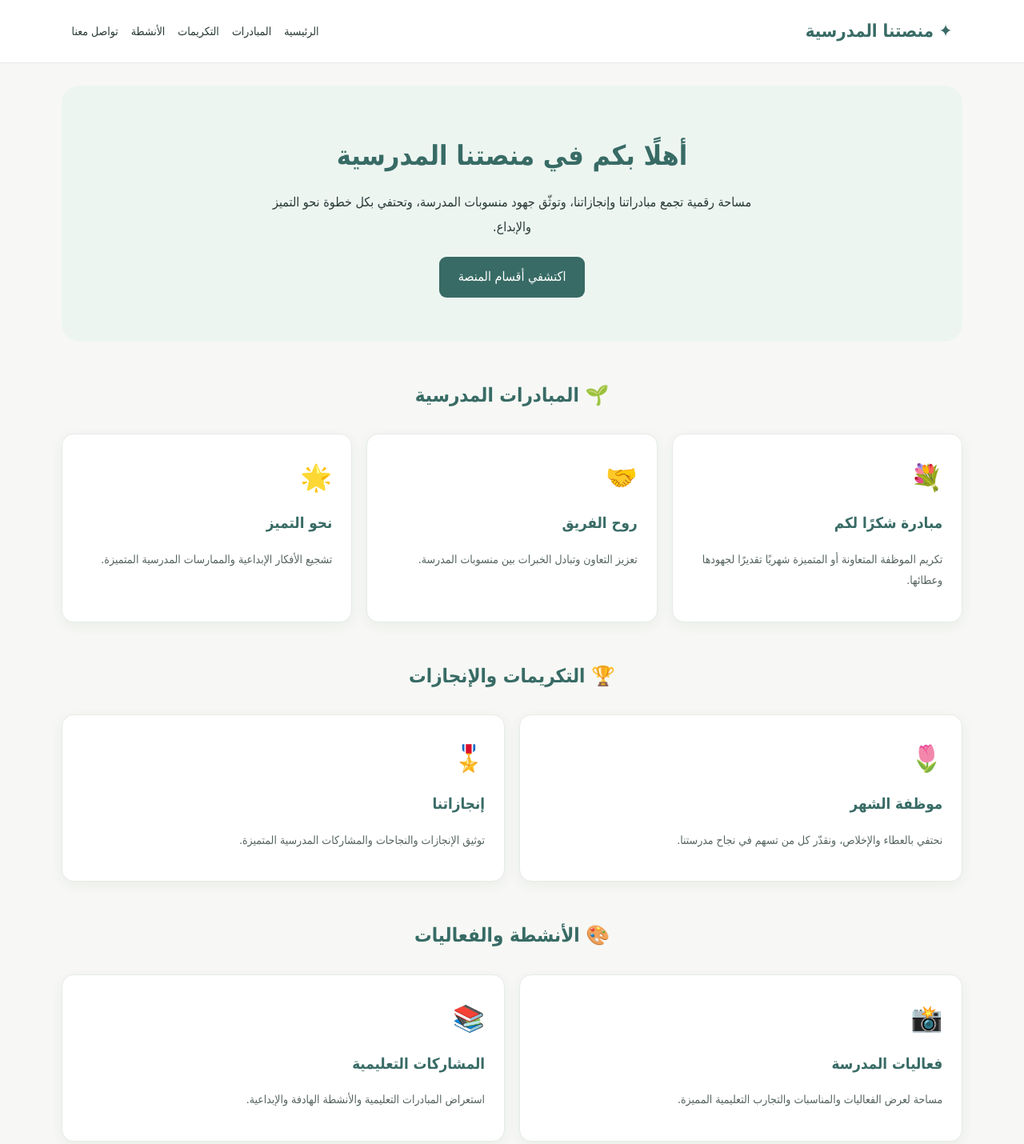
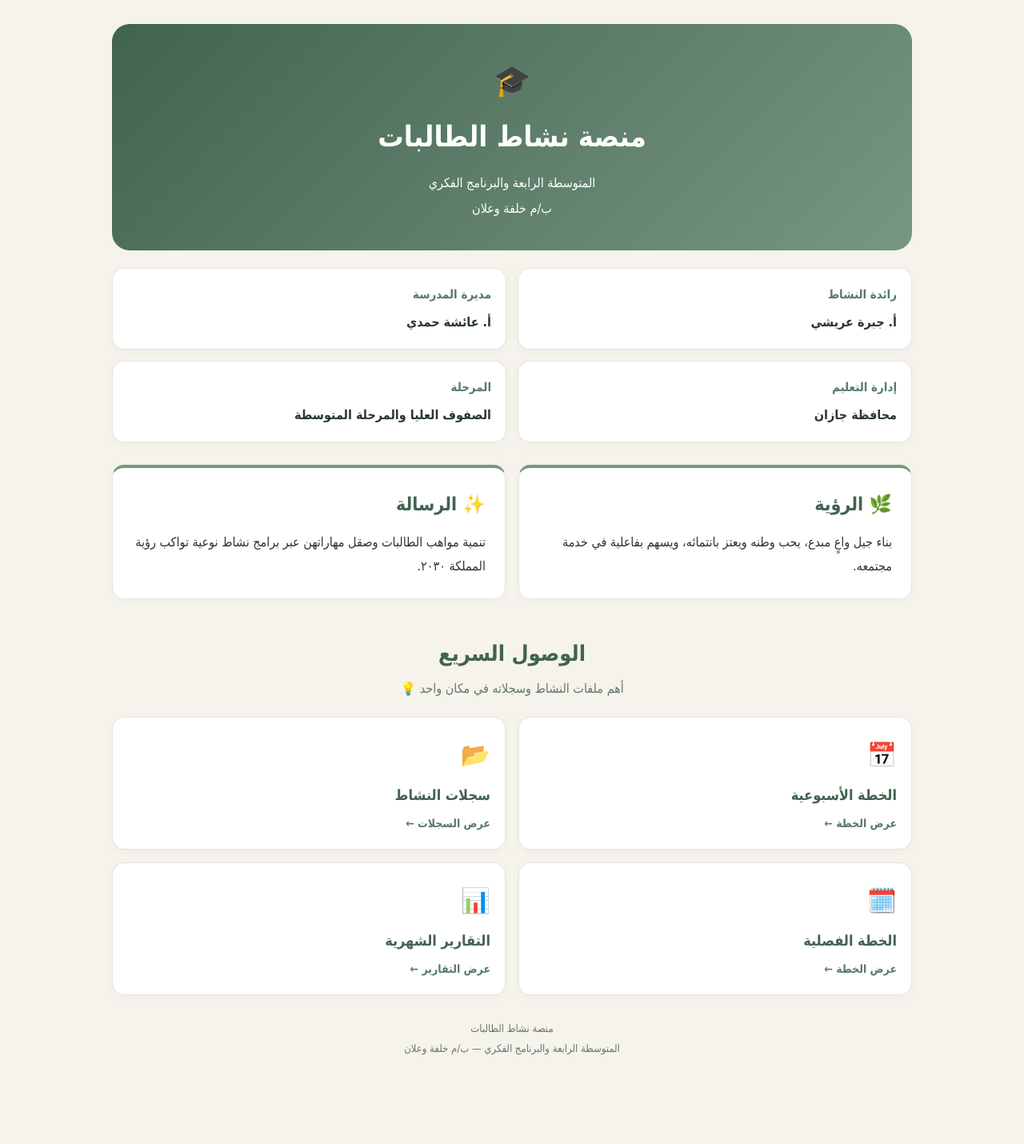
Before and after one commit to larishy1-sketch/Jabra-Arishi077, a plain HTML site: page index.html in a window 1280 px wide. Shown: the top 1430 px of the page at 80% size. After the commit the page ends 1368 px from the top, so only its background shows below. Drawn offline with Linux system fonts and the light colour scheme.

Commit message:
Update index.html

```diff
--- a/index.html
+++ b/index.html
@@ -1,277 +1,246 @@
 <!DOCTYPE html>
+
 <html lang="ar" dir="rtl">
+
 <head>
+
 <meta charset="UTF-8">
+
 <meta name="viewport" content="width=device-width, initial-scale=1.0">
-<title>منصتنا المدرسية</title>
+
+<title>منصة نشاط الطالبات</title>
 
 <style>
-:root {
-  --main: #386b65;
-  --light: #edf5f1;
-  --accent: #d9b982;
-  --text: #283a37;
-  --white: #ffffff;
+
+* { box-sizing: border-box; }
+
+body {
+
+  margin: 0;
+
+  font-family: Tahoma, Arial, sans-serif;
+
+  background: #f5f3ec;
+
+  color: #29382f;
+
+  line-height: 1.9;
+
 }
 
-* {
-  box-sizing: border-box;
-}
+.container {
 
-body {
-  margin: 0;
-  font-family: Tahoma, Arial, sans-serif;
-  background: #f7f8f5;
-  color: var(--text);
-  line-height: 1.9;
-}
+  width: min(100% - 30px, 1000px);
 
-header {
-  background: var(--white);
-  padding: 18px 7%;
-  display: flex;
-  align-items: center;
-  justify-content: space-between;
-  flex-wrap: wrap;
-  gap: 12px;
-  border-bottom: 1px solid #e5eae6;
-}
+  margin: 30px auto;
 
-.logo {
-  color: var(--main);
-  font-size: 22px;
-  font-weight: bold;
-}
-
-nav {
-  display: flex;
-  flex-wrap: wrap;
-  gap: 16px;
-}
-
-nav a {
-  color: var(--text);
-  text-decoration: none;
-  font-size: 14px;
-}
-
-nav a:hover {
-  color: var(--main);
 }
 
 .hero {
-  margin: 28px auto;
-  width: 88%;
-  padding: 55px 25px;
+
+  background: linear-gradient(135deg, #42634f, #779783);
+
+  color: white;
+
+  text-align: center;
+
+  padding: 35px 20px;
+
   border-radius: 22px;
-  text-align: center;
-  background: var(--light);
+
 }
 
-.hero h1 {
-  color: var(--main);
-  font-size: 34px;
-  margin: 0 0 12px;
+.hero .symbol { font-size: 38px; }
+
+.hero h1 { font-size: clamp(25px, 5vw, 36px); margin: 0 0 8px; }
+
+.hero p { margin: 2px 0; }
+
+.info-grid, .vision-grid, .files-grid {
+
+  display: grid;
+
+  grid-template-columns: repeat(2, minmax(0, 1fr));
+
+  gap: 14px;
+
 }
 
-.hero p {
-  max-width: 650px;
-  margin: 0 auto 22px;
+.info-grid { margin: 22px 0; }
+
+.info-card, .vision-card, .file-card {
+
+  background: white;
+
+  border: 1px solid #e1e6dd;
+
+  border-radius: 15px;
+
+  padding: 18px;
+
+  box-shadow: 0 3px 12px #263b2c08;
+
 }
 
-.button {
-  display: inline-block;
-  background: var(--main);
-  color: white;
-  text-decoration: none;
-  padding: 10px 24px;
-  border-radius: 9px;
+.info-card h3 { color: #557b68; font-size: 15px; margin: 0 0 5px; }
+
+.info-card p { margin: 0; font-weight: bold; }
+
+.vision-grid { margin-top: 28px; gap: 16px; }
+
+.vision-card { padding: 24px; border-top: 4px solid #779783; }
+
+.vision-card h2 { color: #42634f; margin: 0 0 10px; font-size: 23px; }
+
+.vision-card p { margin: 0; }
+
+.section-title { text-align: center; margin: 42px 0 20px; }
+
+.section-title h2 { color: #42634f; font-size: 27px; margin: 0; }
+
+.section-title p { margin: 4px 0 0; color: #68766c; }
+
+.files-grid { gap: 16px; }
+
+.file-card { display: block; text-decoration: none; color: inherit; }
+
+.file-card:hover { transform: translateY(-3px); }
+
+.file-icon { font-size: 30px; }
+
+.file-card h3 { margin: 5px 0; color: #42634f; font-size: 18px; }
+
+.file-card p { color: #557b68; margin: 0; font-weight: bold; font-size: 14px; }
+
+footer { text-align: center; color: #68766c; padding: 30px 10px 15px; font-size: 13px; }
+
+@media (max-width: 600px) {
+
+  .info-grid, .vision-grid, .files-grid { grid-template-columns: 1fr; }
+
+  .container { margin-top: 15px; }
+
+  .hero { padding: 28px 15px; }
+
 }
 
-section {
-  width: 88%;
-  margin: 45px auto;
-  scroll-margin-top: 20px;
-}
+</style>
 
-.section-title {
-  text-align: center;
-  color: var(--main);
-  margin-bottom: 25px;
-}
-
-.cards {
-  display: grid;
-  grid-template-columns: repeat(auto-fit, minmax(220px, 1fr));
-  gap: 18px;
-}
-
-.card {
-  background: var(--white);
-  padding: 24px;
-  border-radius: 15px;
-  border: 1px solid #e6ebe7;
-  box-shadow: 0 4px 15px #243c3010;
-}
-
-.card .icon {
-  font-size: 32px;
-}
-
-.card h3 {
-  color: var(--main);
-  margin: 8px 0;
-}
-
-.card p {
-  font-size: 14px;
-  color: #566560;
-}
-
-footer {
-  background: var(--main);
-  color: white;
-  text-align: center;
-  padding: 25px 15px;
-  margin-top: 55px;
-  font-size: 14px;
-}
-
-@media (max-width: 600px) {
-  header {
-    justify-content: center;
-    text-align: center;
-  }
-
-  nav {
-    justify-content: center;
-  }
-
-  .hero h1 {
-    font-size: 27px;
-  }
-}
-</style>
 </head>
 
 <body>
 
-<header>
-  <div class="logo">✦ منصتنا المدرسية</div>
-  <nav>
-    <a href="#home">الرئيسية</a>
-    <a href="#initiatives">المبادرات</a>
-    <a href="#honors">التكريمات</a>
-    <a href="#activities">الأنشطة</a>
-    <a href="#contact">تواصل معنا</a>
-  </nav>
+<main class="container">
+
+<header class="hero">
+
+  <div class="symbol">🎓</div>
+
+  <h1>منصة نشاط الطالبات</h1>
+
+  <p>المتوسطة الرابعة والبرنامج الفكري</p>
+
+  <p>ب/م خلفة وعلان</p>
+
 </header>
 
-<main>
-  <div class="hero" id="home">
-    <h1>أهلًا بكم في منصتنا المدرسية</h1>
-    <p>
-      مساحة رقمية تجمع مبادراتنا وإنجازاتنا،
-      وتوثّق جهود منسوبات المدرسة،
-      وتحتفي بكل خطوة نحو التميز والإبداع.
-    </p>
-    <a class="button" href="#initiatives">اكتشفي أقسام المنصة</a>
+<section class="info-grid">
+
+  <div class="info-card">
+
+    <h3>رائدة النشاط</h3>
+
+    <p>أ. جبرة عريشي</p>
+
   </div>
 
-  <section id="initiatives">
-    <h2 class="section-title">🌱 المبادرات المدرسية</h2>
-    <div class="cards">
-      <article class="card">
-        <div class="icon">💐</div>
-        <h3>مبادرة شكرًا لكم</h3>
-        <p>
-          تكريم الموظفة المتعاونة أو المتميزة
-          شهريًا تقديرًا لجهودها وعطائها.
-        </p>
-      </article>
+  <div class="info-card">
 
-      <article class="card">
-        <div class="icon">🤝</div>
-        <h3>روح الفريق</h3>
-        <p>
-          تعزيز التعاون وتبادل الخبرات
-          بين منسوبات المدرسة.
-        </p>
-      </article>
+    <h3>مديرة المدرسة</h3>
 
-      <article class="card">
-        <div class="icon">🌟</div>
-        <h3>نحو التميز</h3>
-        <p>
-          تشجيع الأفكار الإبداعية
-          والممارسات المدرسية المتميزة.
-        </p>
-      </article>
-    </div>
-  </section>
+    <p>أ. عائشة حمدي</p>
 
-  <section id="honors">
-    <h2 class="section-title">🏆 التكريمات والإنجازات</h2>
-    <div class="cards">
-      <article class="card">
-        <div class="icon">🌷</div>
-        <h3>موظفة الشهر</h3>
-        <p>
-          نحتفي بالعطاء والإخلاص،
-          ونقدّر كل من تسهم في نجاح مدرستنا.
-        </p>
-      </article>
+  </div>
 
-      <article class="card">
-        <div class="icon">🎖️</div>
-        <h3>إنجازاتنا</h3>
-        <p>
-          توثيق الإنجازات والنجاحات
-          والمشاركات المدرسية المتميزة.
-        </p>
-      </article>
-    </div>
-  </section>
+  <div class="info-card">
 
-  <section id="activities">
-    <h2 class="section-title">🎨 الأنشطة والفعاليات</h2>
-    <div class="cards">
-      <article class="card">
-        <div class="icon">📸</div>
-        <h3>فعاليات المدرسة</h3>
-        <p>
-          مساحة لعرض الفعاليات والمناسبات
-          والتجارب التعليمية المميزة.
-        </p>
-      </article>
+    <h3>إدارة التعليم</h3>
 
-      <article class="card">
-        <div class="icon">📚</div>
-        <h3>المشاركات التعليمية</h3>
-        <p>
-          استعراض المبادرات التعليمية
-          والأنشطة الهادفة والإبداعية.
-        </p>
-      </article>
-    </div>
-  </section>
+    <p>محافظة جازان</p>
 
-  <section id="contact">
-    <h2 class="section-title">📩 تواصل معنا</h2>
-    <div class="card" style="text-align:center">
-      <p>
-        نسعد بمشاركاتكم وأفكاركم
-        التي تسهم في تطوير بيئتنا المدرسية.
-      </p>
-      <p>اسم المدرسة: اكتبي اسم المدرسة هنا</p>
-    </div>
-  </section>
-</main>
+  </div>
+
+  <div class="info-card">
+
+    <h3>المرحلة</h3>
+
+    <p>الصفوف العليا والمرحلة المتوسطة</p>
+
+  </div>
+
+</section>
+
+<section class="vision-grid">
+
+  <article class="vision-card">
+
+    <h2>🌿 الرؤية</h2>
+
+    <p>بناء جيل واعٍ مبدع، يحب وطنه ويعتز بانتمائه، ويسهم بفاعلية في خدمة مجتمعه.</p>
+
+  </article>
+
+  <article class="vision-card">
+
+    <h2>✨ الرسالة</h2>
+
+    <p>تنمية مواهب الطالبات وصقل مهاراتهن عبر برامج نشاط نوعية تواكب رؤية المملكة ٢٠٣٠.</p>
+
+  </article>
+
+</section>
+
+  <section>
+  <div class="section-title">
+    <h2>الوصول السريع</h2>
+    <p>أهم ملفات النشاط وسجلاته في مكان واحد 💡</p>
+  </div>
+
+  <div class="files-grid">
+
+    <a class="file-card" href="files/weekly-plan.pdf" target="_blank">
+      <div class="file-icon">📅</div>
+      <h3>الخطة الأسبوعية</h3>
+      <p>عرض الخطة ←</p>
+    </a>
+
+    <a class="file-card" href="files/activity-records.pdf" target="_blank">
+      <div class="file-icon">📂</div>
+      <h3>سجلات النشاط</h3>
+      <p>عرض السجلات ←</p>
+    </a>
+
+    <a class="file-card" href="files/term-plan.pdf" target="_blank">
+      <div class="file-icon">🗓️</div>
+      <h3>الخطة الفصلية</h3>
+      <p>عرض الخطة ←</p>
+    </a>
+
+    <a class="file-card" href="files/monthly-reports.pdf" target="_blank">
+      <div class="file-icon">📊</div>
+      <h3>التقارير الشهرية</h3>
+      <p>عرض التقارير ←</p>
+    </a>
+
+  </div>
+</section>
 
 <footer>
-  <p>منصتنا المدرسية | عطاءٌ يتجدد وإنجازٌ نفخر به</p>
-  <p>جميع الحقوق محفوظة للمدرسة © 2026</p>
+  منصة نشاط الطالبات
+  <br>
+  المتوسطة الرابعة والبرنامج الفكري — ب/م خلفة وعلان
 </footer>
 
+</main>
 </body>
 </html>
```
